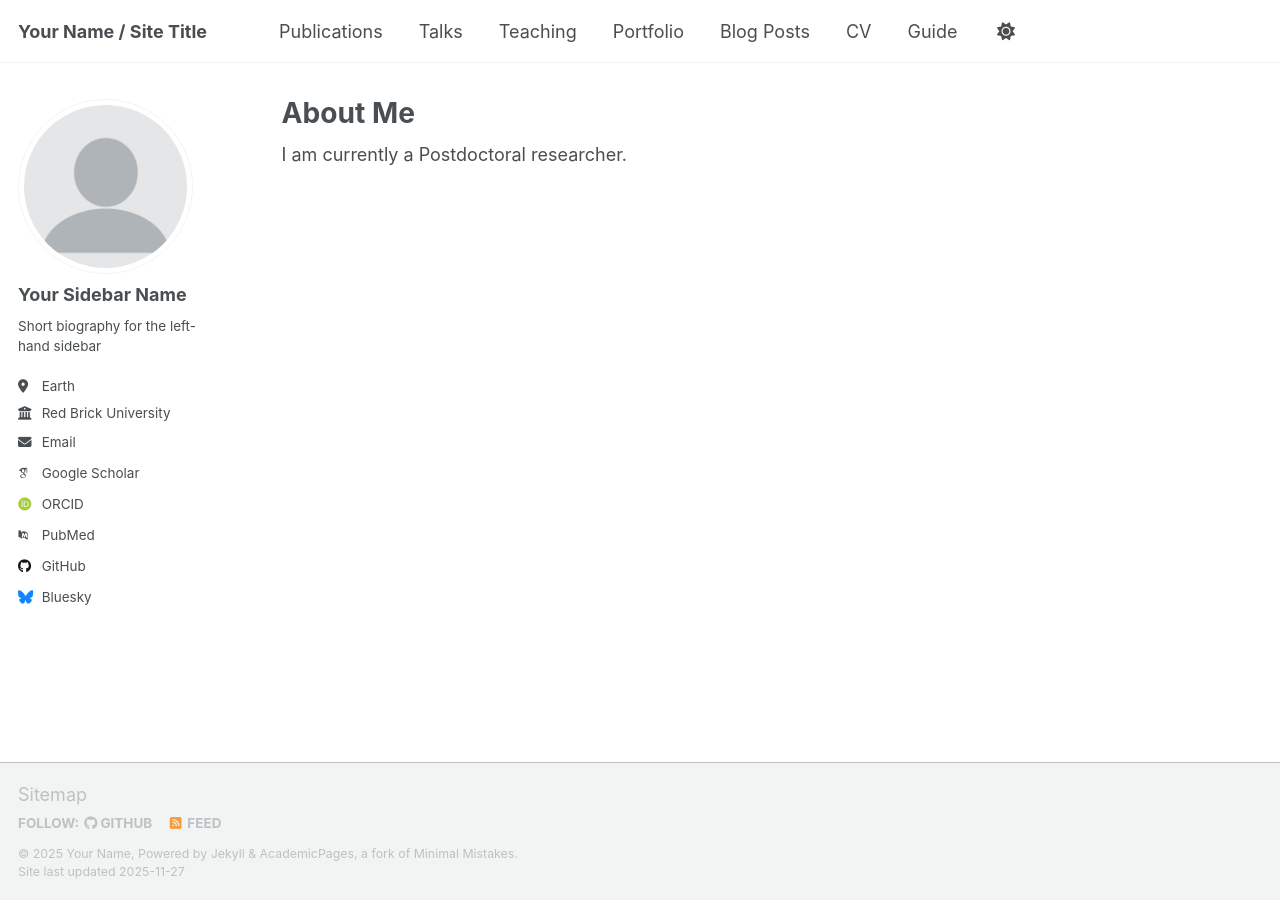
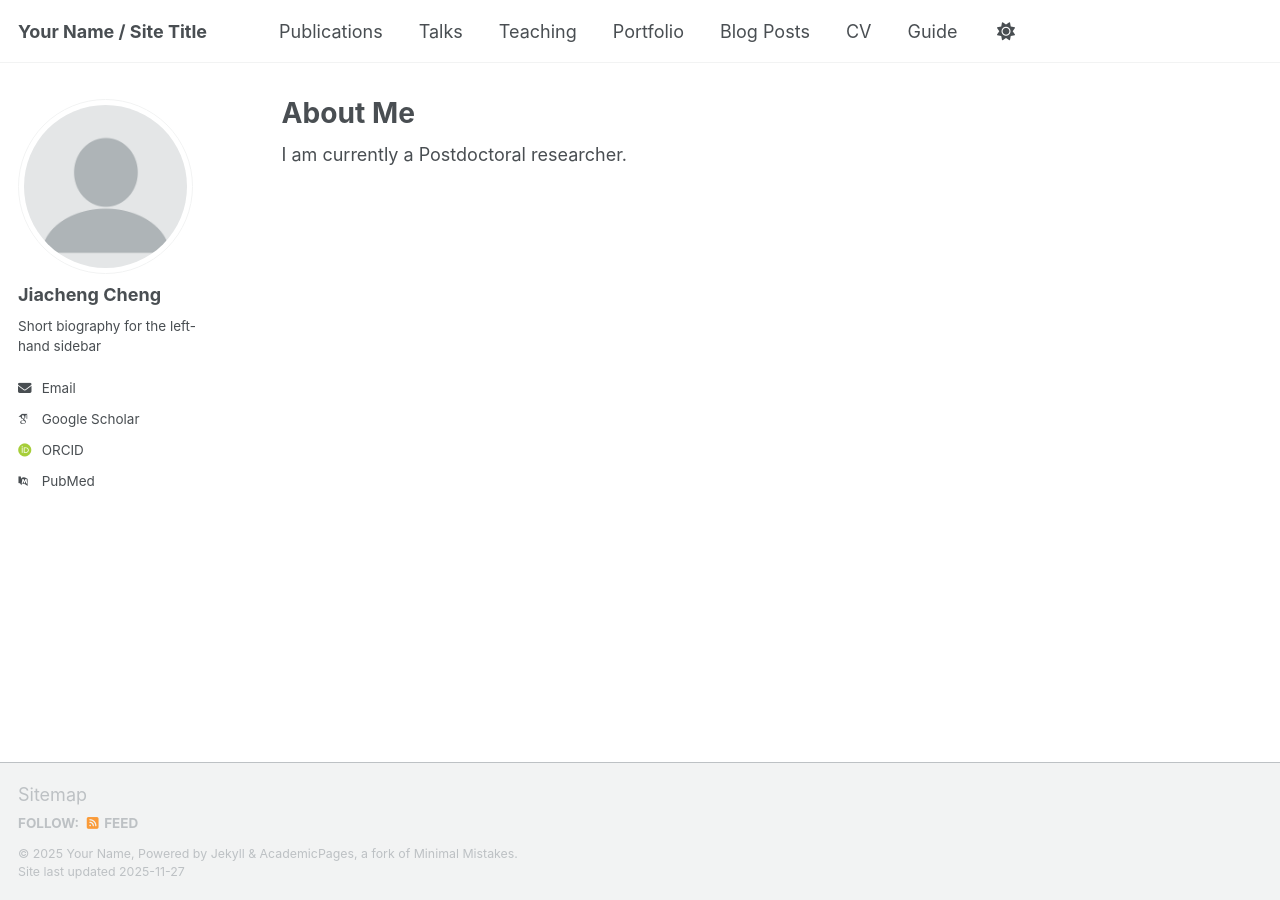
Before and after one commit to JiachengCheng96/JiachengCheng96.github.io, a Jekyll site: the page built from _pages/about.md, in a window 1280 px wide. Built offline with Jekyll 4.4.1, drawn with Linux system fonts in a browser that asks for light colours; some web fonts are replaced; a script that is not in the unit is left out.

Commit message:
Update _config.yml

```diff
--- a/_config.yml
+++ b/_config.yml
@@ -24,21 +24,21 @@ repository               : "academicpages/academicpages.github.io"
 author:
   # Biographic information
   avatar           : "profile.png"
-  name             : "Your Sidebar Name"
+  name             : "Jiacheng Cheng"
   pronouns         : # example: "she/her"
   bio              : "Short biography for the left-hand sidebar"
-  location         : "Earth"
-  employer         : "Red Brick University"
+  # location         : "Earth"
+  # employer         : "Red Brick University"
   uri              : # URL
   email            : "none@example.org"
 
   # Academic websites
   academia         : # URL
   arxiv            : # URL - Update with the correct link to your profile
-  googlescholar    : "https://scholar.google.com/citations?user=PS_CX0AAAAAJ"
+  googlescholar    : "https://scholar.google.com/citations?user=bWqc6Z8AAAAJ&hl"
   inspire-hep      : # URL
   impactstory      : # URL
-  orcid            : "https://orcid.org/yourorcidurl"
+  orcid            : "https://orcid.org/my-orcid?orcid=0000-0002-9058-573X"
   semantic         : # URL
   ssrn             : # URL
   pubmed           : "https://www.ncbi.nlm.nih.gov/pubmed/?term=john+snow"
@@ -51,13 +51,13 @@ author:
   bitbucket        : # Username - Update with your username on the site
   codepen          : # Username
   dribbble         : # Username
-  github           : "academicpages"
+  # github           : "academicpages"
   kaggle           : # Username
   stackoverflow    : # User number or user number and name (i.e., use "1" or "1/jeff-atwood")
 
   # Social media
   artstation       : # Username
-  bluesky          : "bsky.app" # Replace this with you Bluesky username
+  bluesky          : # "bsky.app" # Replace this with you Bluesky username
   facebook         : # Username
   flickr           : # Username
   foursquare       : # Username
```
